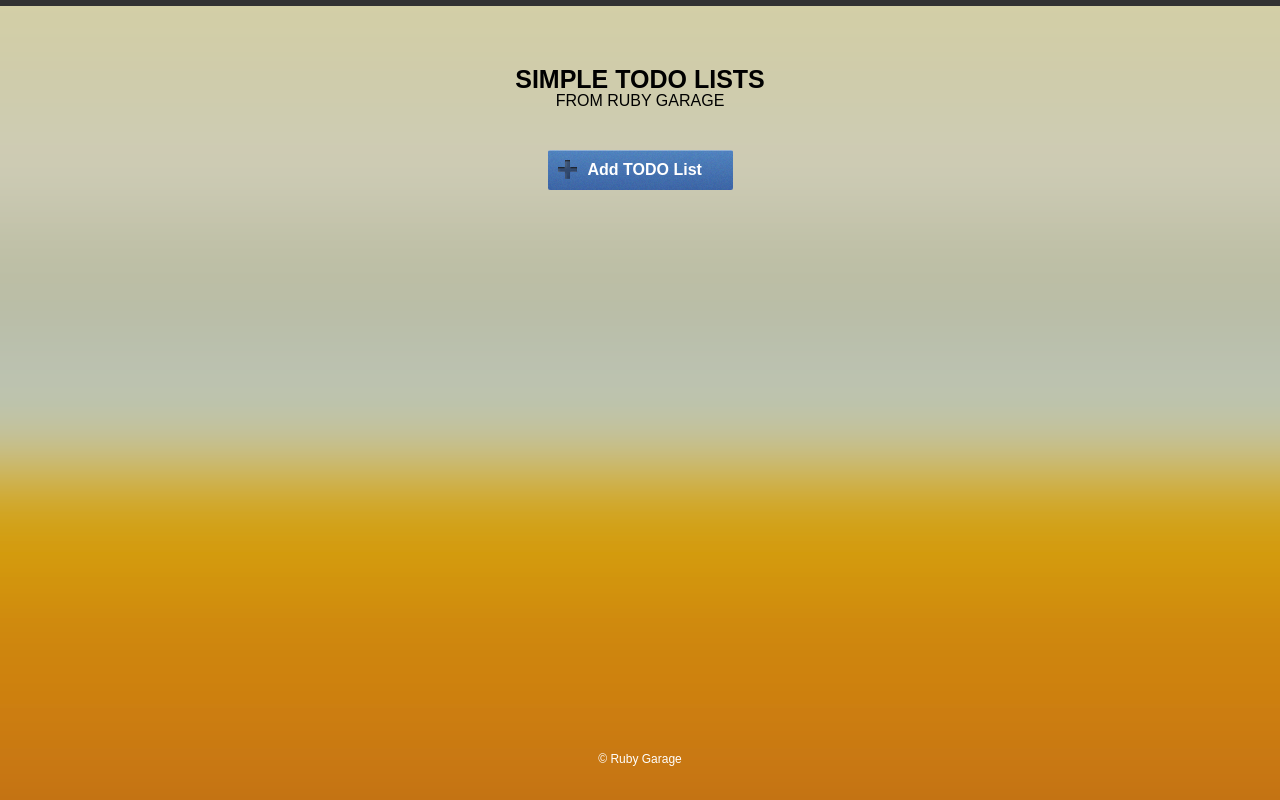
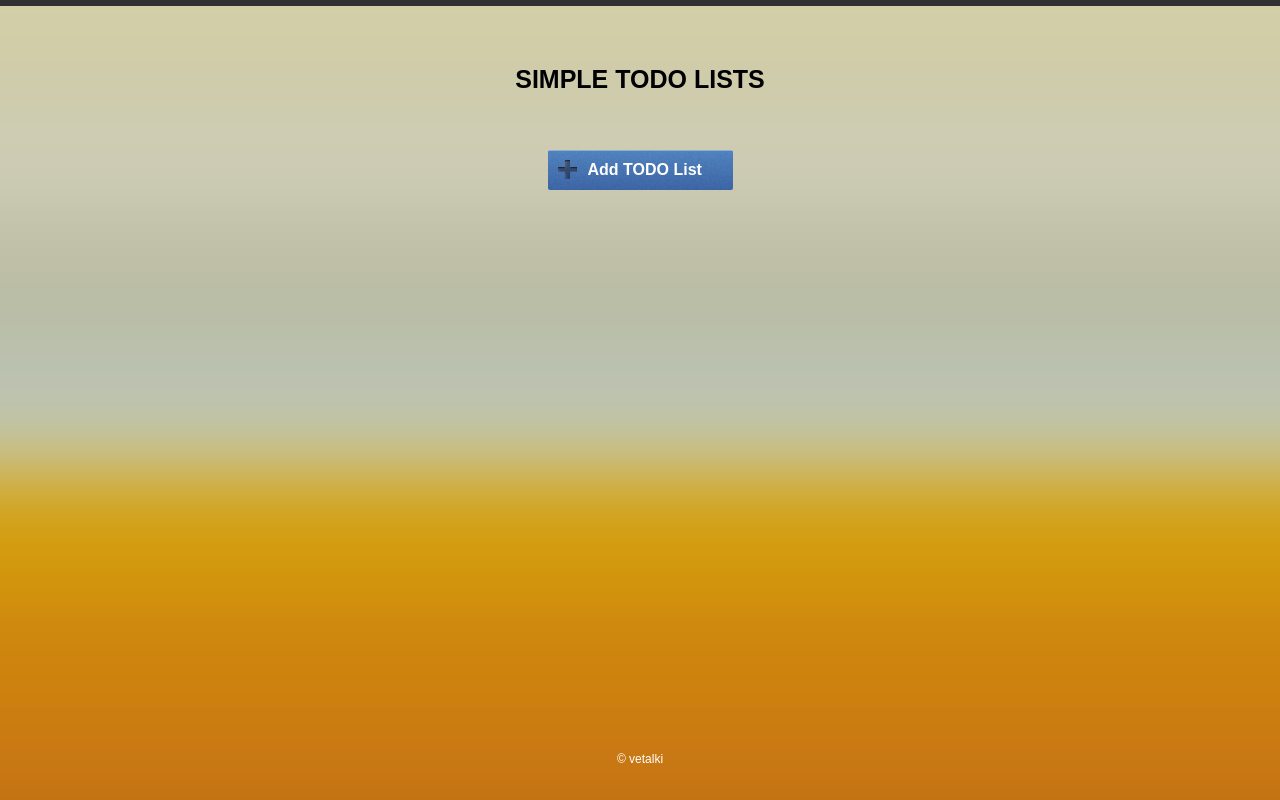
Before and after one commit to vitaliyborodin/simple-todo-lists, a website: page public/index.html in a window 1280 px wide. Drawn offline with nearby package versions, Linux system fonts and the light colour scheme; no server answers.

Commit message:
Update index.html

```diff
--- a/public/index.html
+++ b/public/index.html
@@ -19,7 +19,7 @@
 <body>
 	<div class="wrapper">
 		<header class="header">
-			<div><b>SIMPLE TODO LISTS</b><br>FROM RUBY GARAGE</div>
+			<div><b>SIMPLE TODO LISTS</b><br></div>
 		</header><!-- .header-->
 
 		<main class="content" ng-controller="ListsController">
@@ -67,7 +67,7 @@
 	</div><!-- .wrapper -->
 
 	<footer class="footer">
-		<div>&copy; Ruby Garage</div>
+		<div>&copy; vetalki</div>
 	</footer><!-- .footer -->
 
 </body>
```
